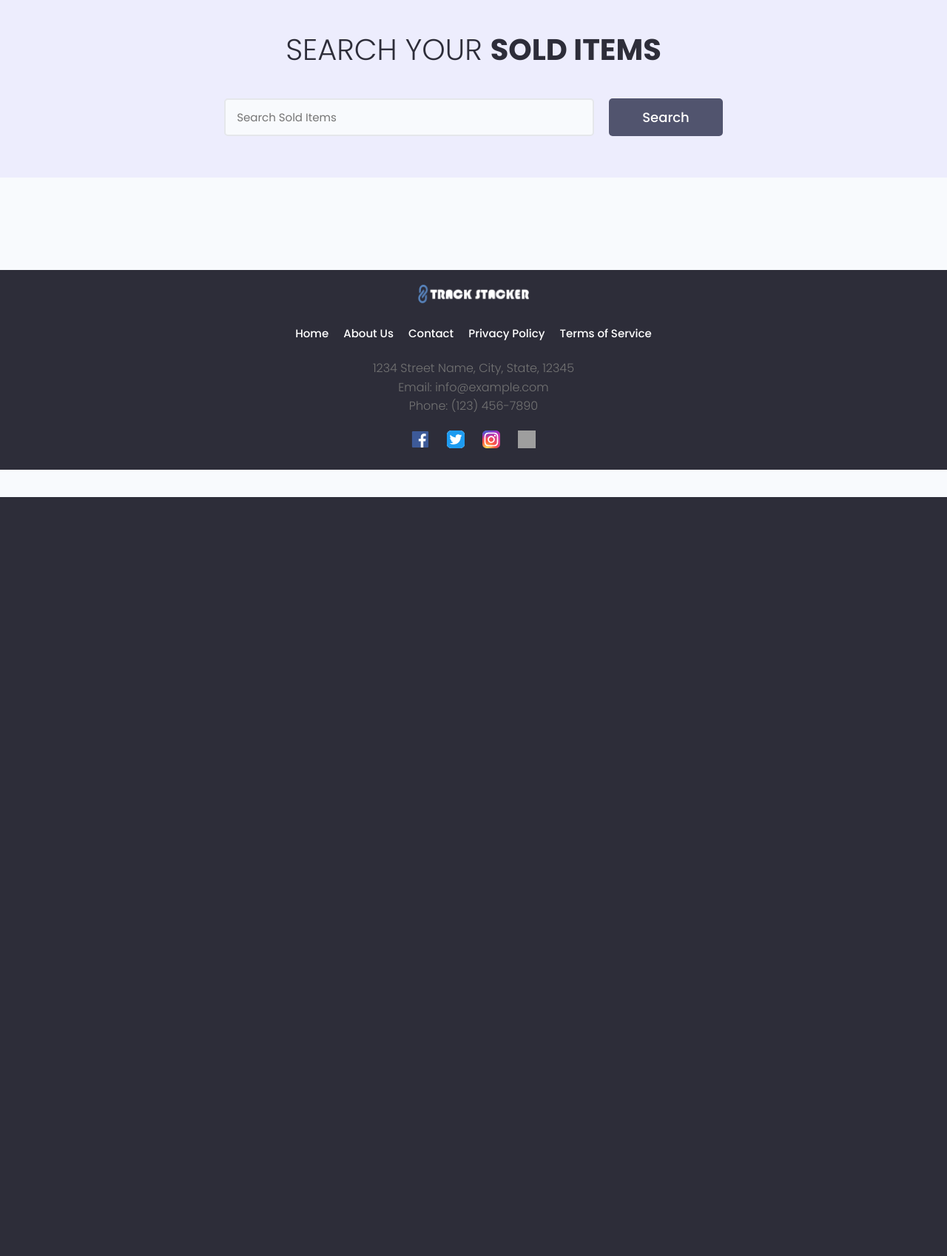
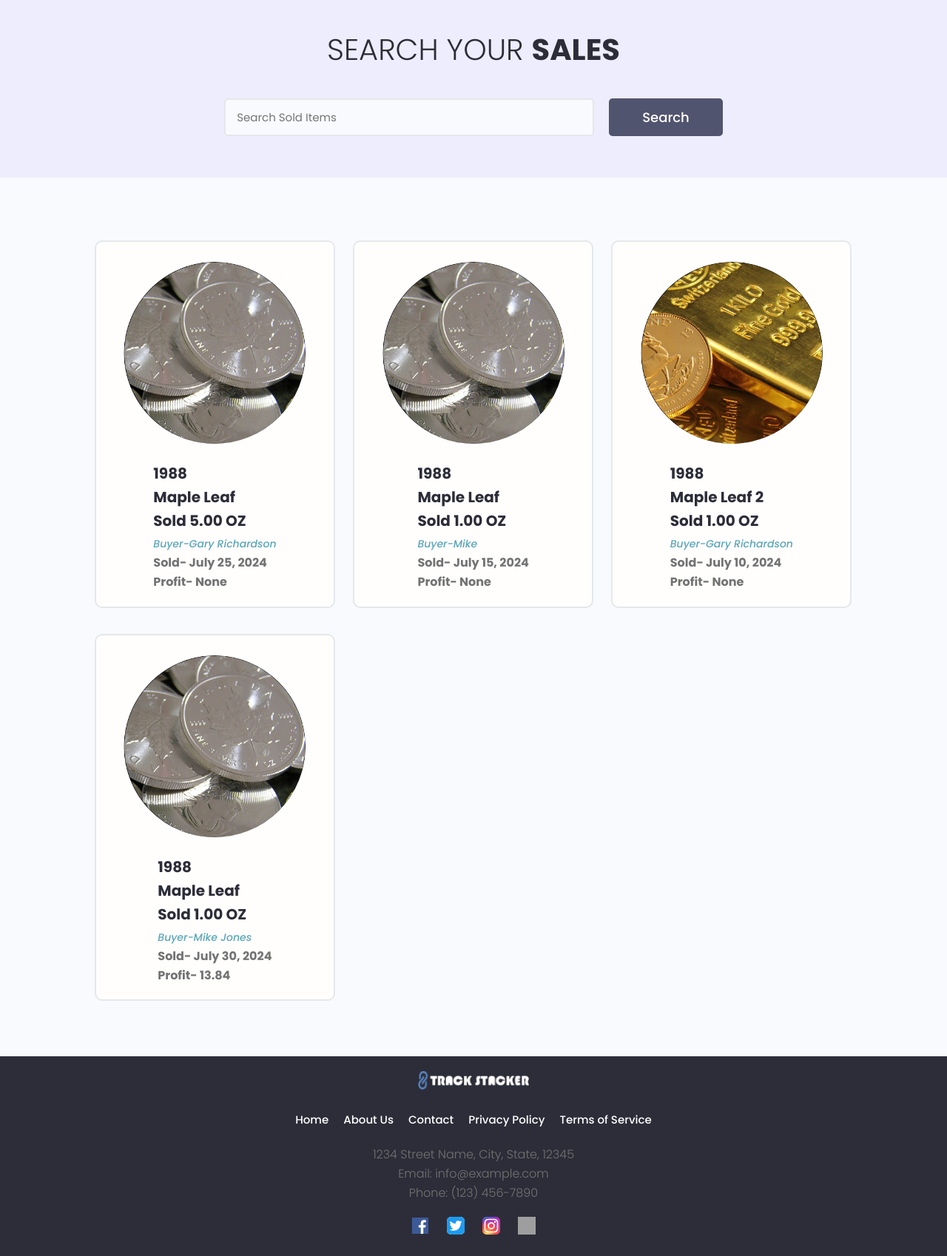
Before and after one commit to Freedomcoding101/metals_tracker, a Django app: page /sold_items in a window 1280 px wide. Shown: the part 128-1826 px from the top of the page at 74% size. Before the commit the page ends 800 px from the top, so only its background shows below. Run offline with Django 5.2, Linux system fonts and the light colour scheme; a user stored in the database is signed in; data comes from the database, SQL or seed files in the repository; both versions use the stored data as it was after the commit; some libraries are stand-ins or nearby versions; grey boxes are pictures that could not be loaded.

Commit message:
sold items are now populating on the page

```diff
--- a/tracker/models.py
+++ b/tracker/models.py
@@ -61,7 +61,7 @@
         verbose_name_plural = "Gold"
 
     def __str__(self):
-        return self.item_name
+        return (f"{self.item_year} {self.metal_type} {self.item_name} {self.item_type}")
 
     def reverse_sale(self, sale, metal_object):
         pass
@@ -175,7 +175,7 @@
         verbose_name_plural = "Silver"
 
     def __str__(self):
-        return self.item_name
+        return (f"{self.item_year} {self.metal_type} {self.item_name} {self.item_type}")
 
     def reverse_sale(self, sale, metal_object):
         sell_quantity = sale.sell_quantity
@@ -295,7 +295,7 @@
         verbose_name_plural = "Platinum"
 
     def __str__(self):
-        return self.item_name
+        return (f"{self.item_year} {self.metal_type} {self.item_name} {self.item_type}")
 
     def calculate_profit(self, spot_price):
         if self.quantity > 0:
--- a/tracker/templates/tracker/sold_items.html
+++ b/tracker/templates/tracker/sold_items.html
@@ -9,7 +9,7 @@
     <section class="hero-section text-center">
       <div class="container container--narrow">
         <div class="hero-section__box">
-          <h2>Search your <span>Sold Items</span></h2>
+          <h2>Search your <span>Sales</span></h2>
         </div>
 
         <div class="hero-section__search">
@@ -46,32 +46,15 @@
                   <h3 class="project__title">{{object.item_year}}</h3>
                   <h3 class="project__title">{{object.item_name}}</h3>
                   {% if object.initial_weight_unit == 'TROY_OUNCES' %}
-                  <h3 class="project__title">{{object.weight|floatformat:2}} OZ</h3>
+                  <h3 class="project__title">Sold {{ object.sale_weight|floatformat:2  }} OZ</h3>
                   {% else %}
-                  <h3 class="project__title">{{object.weight|floatformat:2}} Gram{{object.weight|floatformat:2|pluralize}}</h3>
+                  <h3 class="project__title">Sold {{ object.sale_weight|floatformat:2  }} Gram{{ object.sale_weight|floatformat:2|pluralize  }}</h3>
                   {% endif %}
-                  {% if object.quantity > 0 %}
-                    {% if object.profit > 0 %}
-                    <h3 class="project__title profit_plus">Profit ${{object.profit|floatformat:2}}</h3>
-
-                    {% elif object.profit == 0 %}
-                    <h3 class="project__title profit_neutral">{{object.profit|floatformat:2}}</h3>
-
-                    {% else %}
-                    <h3 class="project__title profit_minus">Loss ${{object.profit|absolute|floatformat:2}}</h3>
-
-                    {% endif %}
-                  {% else %}
-                    <h3 class="project__title profit_neutral">SOLD OUT</h3>
-                  {% endif %}
-                  <p><a class="project__author" href="{% url 'singleMetal' metal_type='gold' pk=object.pk %}">Quantity {{object.quantity}}</a></p>
-                  <p class="project--rating">
-                    <span style="font-weight: bold;">Purity-{{object.purity}}%</span>
+                  <p>
+                    <a class="project__author" href="{% url 'singleMetal' metal_type='gold' pk=object.pk %}">Buyer-{{  object.sold_to  }}</a></p>                    <span style="font-weight: bold;">Sold: {{  object.date_sold  }}</span>
                   </p>
-                  <p class="project--rating">
-                    <a class="tag tag--pill tag--main settings__btn" href="{% url 'editPage' metal_type=object.metal_type pk=object.pk %}"><i class="im im-edit"></i> Edit</a>
-                    <a class="tag tag--pill tag--main settings__btn" href="{% url 'deletePage' metal_type=object.metal_type pk=object.pk %}"><i class="im im-edit"></i> Delete</a>
-                    <a class="tag tag--pill tag--main settings__btn" href="{% url 'sellPage' metal_type=object.metal_type pk=object.pk %}"><i class="im im-edit"></i> Sell</a>
+                  <p>
+                    <span style="font-weight: bold;">Profit- {{  object.profit  }}</span>
                   </p>
                 </div>
               </a>
@@ -82,7 +65,7 @@
           {% for object in metal_objects %}
           <div class="column">
             <div class="card project">
-              <a href="{% url 'singleMetal' metal_type='gold' pk=object.pk %}" class="project">
+              <a href="{% url 'singleMetal' metal_type=object.metal_type pk=object.pk %}" class="project">
                 <!-- Wrote Styles inline because CSS File not working?? -->
                 {% if object.featured_image.url != None %}
                 <div class="project__thumbnail metal__thumbnail" style="background-image: url('{{ object.featured_image.url }}')">
@@ -95,30 +78,15 @@
                   <h3 class="project__title">{{object.item_year}}</h3>
                   <h3 class="project__title">{{object.item_name}}</h3>
                   {% if object.initial_weight_unit == 'TROY_OUNCES' %}
-                  <h3 class="project__title">{{object.weight|floatformat:2}} OZ</h3>
+                  <h3 class="project__title">Sold {{ object.sale_weight|floatformat:2  }} OZ</h3>
                   {% else %}
-                  <h3 class="project__title">{{object.weight|floatformat:2}} Gram{{object.weight|floatformat:2|pluralize}}</h3>
+                  <h3 class="project__title">Sold {{ object.sale_weight|floatformat:2  }} Gram{{ object.sale_weight|floatformat:2|pluralize  }}</h3>
                   {% endif %}
-                  {% if object.quantity > 0 %}
-                    {% if object.profit > 0 %}
-                    <h3 class="project__title profit_plus">Profit ${{object.profit|floatformat:2}}</h3>
-
-                    {% elif object.profit == 0 %}
-                    <h3 class="project__title profit_neutral">{{object.profit|floatformat:2}}</h3>
-
-                    {% else %}
-                    <h3 class="project__title profit_minus">Loss ${{object.profit|absolute|floatformat:2}}</h3>
-
-                    {% endif %}
-                  {% else %}
-                    <h3 class="project__title profit_neutral">SOLD OUT</h3>
-                  {% endif %}
-                  <p><a class="project__author" href="{% url 'singleMetal' metal_type='gold' pk=object.pk %}">Quantity {{object.quantity}}</a></p>                    <span style="font-weight: bold;">Purity-{{object.purity}}%</span>
+                  <p>
+                    <a class="project__author" href="{% url 'singleMetal' metal_type=object.metal_type pk=object.pk %}">Buyer-{{  object.sold_to  }}</a></p>                    <span style="font-weight: bold;">Sold- {{  object.date_sold  }}</span>
                   </p>
-                  <p class="project--rating">
-                    <a class="tag tag--pill tag--main settings__btn" href="{% url 'editPage' metal_type=object.metal_type pk=object.pk %}"><i class="im im-edit"></i> Edit</a>
-                    <a class="tag tag--pill tag--main settings__btn" href="{% url 'deletePage' metal_type=object.metal_type pk=object.pk %}"><i class="im im-edit"></i> Delete</a>
-                    <a class="tag tag--pill tag--main settings__btn" href="{% url 'sellPage' metal_type=object.metal_type pk=object.pk %}"><i class="im im-edit"></i> Sell</a>
+                  <p>
+                    <span style="font-weight: bold;">Profit- {{  object.profit  }}</span>
                   </p>
                 </div>
               </a>
--- a/tracker/templatetags/custom_filters.py
+++ b/tracker/templatetags/custom_filters.py
@@ -14,3 +14,7 @@
 @register.filter
 def divide(value, arg):
     return Decimal(value) / Decimal(arg)
+
+@register.filter
+def multiply(value, arg):
+    return Decimal(value) * Decimal(arg)
--- a/tracker/views.py
+++ b/tracker/views.py
@@ -403,6 +403,7 @@
         if form.is_valid():
             sale = form.save(commit=False)
             sale.owner = user
+            sale.profit = profit_loss(item.total_cost_per_unit, sale.sell_price, sale.sell_quantity, sale.shipping_cost)
             sale.content_type = ContentType.objects.get_for_model(type(item))
             sale.object_id = item.id
             sale.save()
@@ -513,7 +514,26 @@
 
 @login_required(login_url='login-user')
 def soldItemsPage(request):
-    context = {}
+    sales = Sale.objects.filter(owner=request.user.profile)
+    metal_objects = []
+    for sale in sales:
+        content_type = ContentType.objects.get_for_id(sale.content_type_id)
+        object = content_type.get_object_for_this_type(id=sale.object_id)
+        sale_weight = object.weight_per_unit * sale.sell_quantity
+        object.sale_weight = sale_weight
+        sold_to = sale.sold_to
+        object.sold_to = sold_to
+        date_sold = sale.date_sold
+        object.date_sold = date_sold
+        profit = sale.profit
+        object.profit = profit
+        metal_objects.append(object)
+
+    context = {
+        'metal_objects': metal_objects,
+        'sales': sales,
+        }
+
     return render(request, 'tracker/sold_items.html', context)
 
 
```
Also changed, not shown: devnotes.txt (+6 -4 lines), tracker/templates/tracker/index.html (+1 -19 lines), db.sqlite3.
